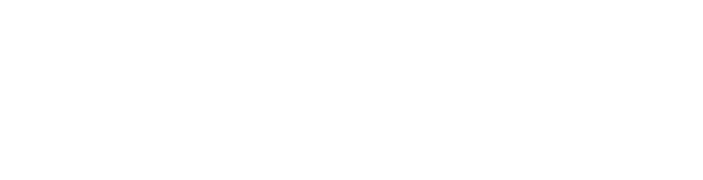
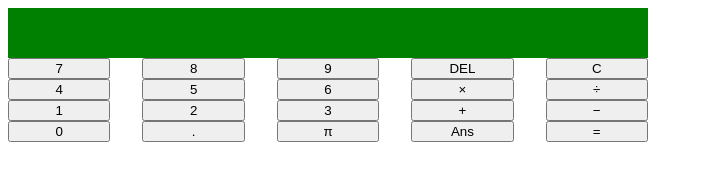
Before and after one commit to MHUalberta/Calculator, a plain HTML site: page index.html in a window 1280 px wide. Shown: the whole page, without its empty margins (0-703 px from the left). Drawn offline with Linux system fonts and the light colour scheme.

Commit message:
Add functionality to some buttons

```diff
--- a/index.html
+++ b/index.html
@@ -6,8 +6,31 @@
     <meta name="viewport" content="width=device-width, initial-scale=1.0">
     <title>Calculator by Moo</title>
     <script src="./script.js" defer></script>
+    <link rel="stylesheet" href="./stylesheet.css">
 </head>
 <body>
-    <div id="buttons"></div>
+    <div id="screen"></div>
+    <div id="buttons-container">
+        <button class="onscreen">7</button>
+        <button class="onscreen">8</button>
+        <button class="onscreen">9</button>
+        <button class="erase">DEL</button>
+        <button class="erase">C</button>
+        <button class="onscreen">4</button>
+        <button class="onscreen">5</button>
+        <button class="onscreen">6</button>
+        <button class="onscreen">&#215;</button> <!--multiplication-->
+        <button class="onscreen">&#247;</button> <!--division-->
+        <button class="onscreen">1</button>
+        <button class="onscreen">2</button>
+        <button class="onscreen">3</button>
+        <button class="onscreen">&#43;</button>   <!--addition-->
+        <button class="onscreen">&#8722;</button> <!--subtraction-->
+        <button class="onscreen">0</button>
+        <button class="onscreen">.</button>
+        <button class="onscreen">&#960;</button>  <!--pi-->
+        <button class="onscreen">Ans</button>
+        <button>&#61;</button>   <!--equal-->
+    </div>
 </body>
 </html>
--- a/script.js
+++ b/script.js
@@ -27,3 +27,27 @@ function operate(operator, a, b) {
     else if (operator === "/")
         return divide(a, b);
 }
+
+function addToDisplay() {
+    display.textContent += this.textContent;
+}
+
+function erase() {
+    if (this.textContent === 'DEL') {
+        display.textContent = display.textContent.slice(0, -1);
+    }
+    else if (this.textContent === 'C') {
+        display.textContent = '';
+    }
+}
+
+function addEventListeners() {
+    const screenButtons = document.querySelectorAll("button.onscreen");
+    screenButtons.forEach((button) => button.addEventListener("click", addToDisplay))
+
+    const eraseButtons = document.querySelectorAll("button.erase");
+    eraseButtons.forEach((button) => button.addEventListener("click", erase))
+}
+
+const display = document.getElementById("screen");
+addEventListeners();
--- /dev/null
+++ b/stylesheet.css
@@ -0,0 +1,15 @@
+#screen {
+    width: 50vw;
+    height: 50px;
+    background-color: green;
+}
+#buttons-container {
+    display: flex;
+    flex-wrap: wrap;
+    width: 50vw;
+    gap: 5%;
+}
+
+#buttons-container button {
+    width: 16%;
+}
```
